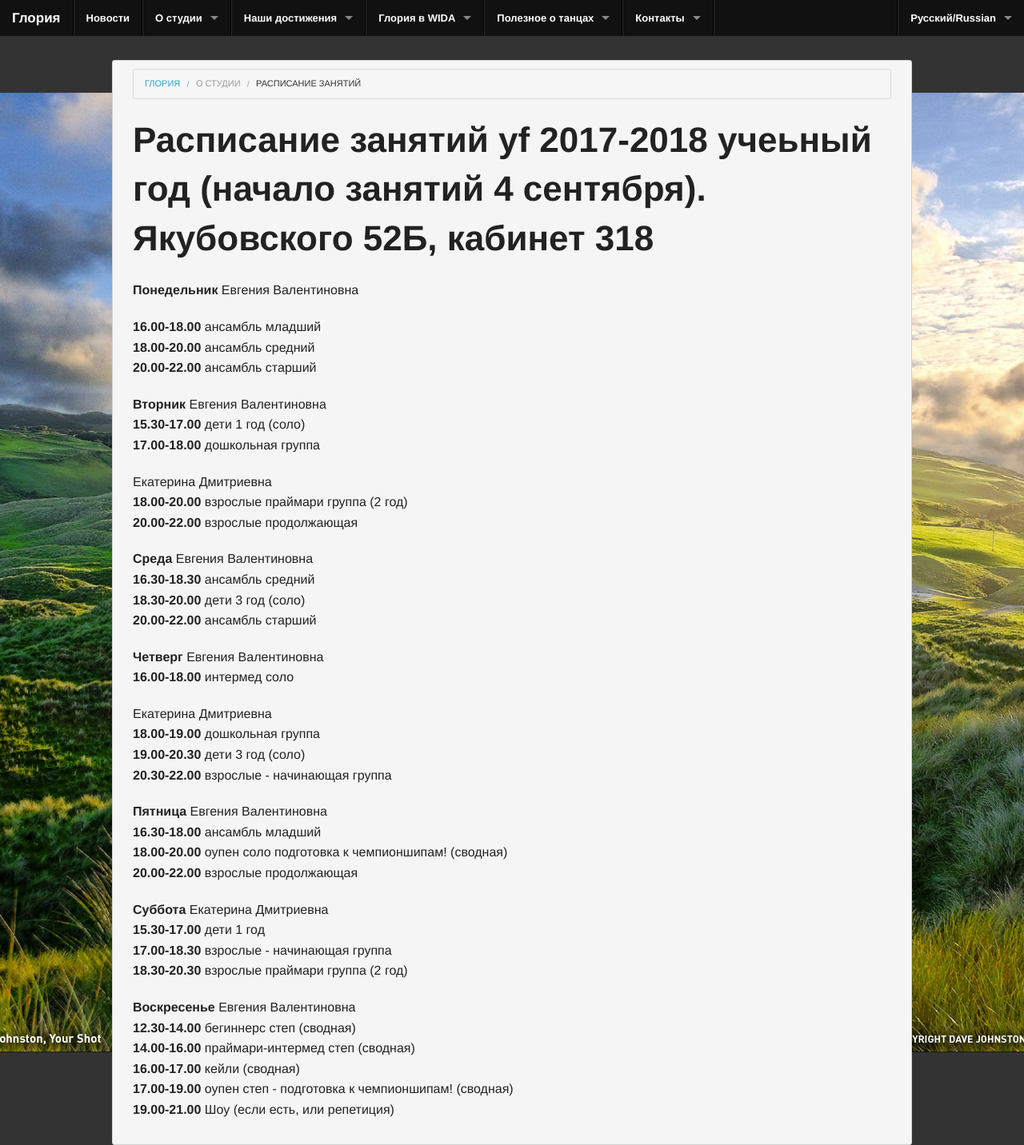
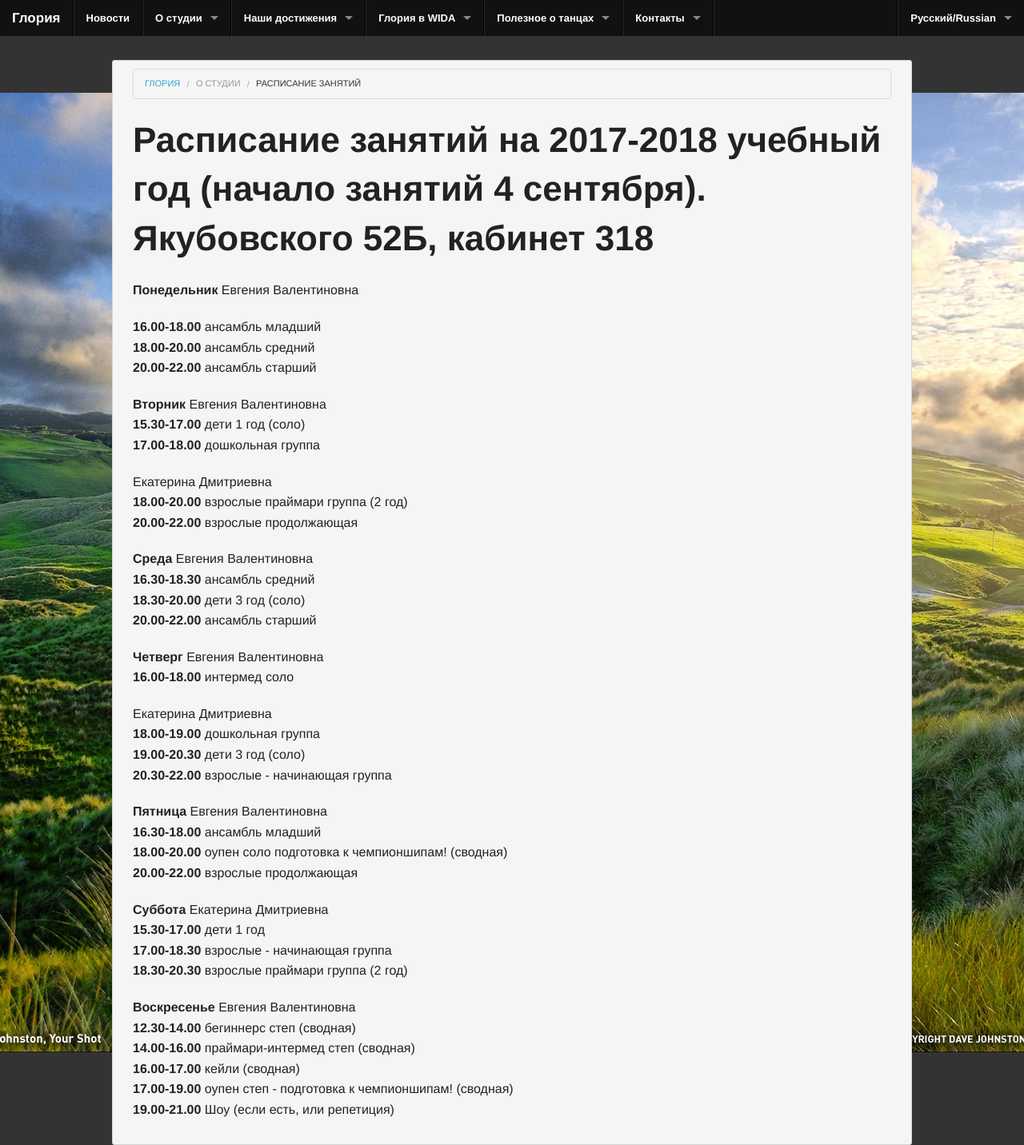
Before and after one commit to gloria-studio/gloria-studio.github.io, a Jekyll site: the page built from about/schedule/index.md, in a window 1280 px wide. Shown: the whole page at 80% size. Built offline with Jekyll 4.4.1, drawn with Linux system fonts in a browser that asks for light colours.

Commit message:
Update index.md

```diff
--- a/about/schedule/index.md
+++ b/about/schedule/index.md
@@ -14,7 +14,7 @@ published: true
 
 
 
-# Расписание занятий yf 2017-2018 учеьный год (начало занятий 4 сентября). Якубовского 52Б, кабинет 318
+# Расписание занятий на 2017-2018 учебный год (начало занятий 4 сентября). Якубовского 52Б, кабинет 318
 
 **Понедельник** Евгения Валентиновна
 
```
